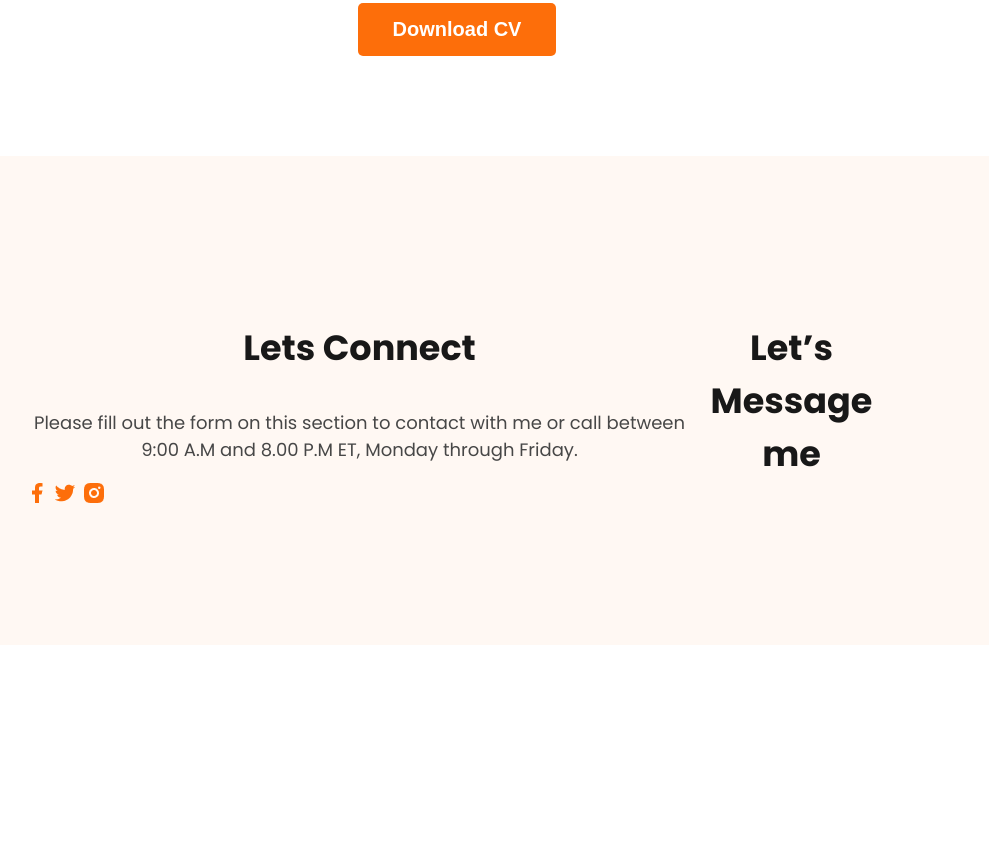
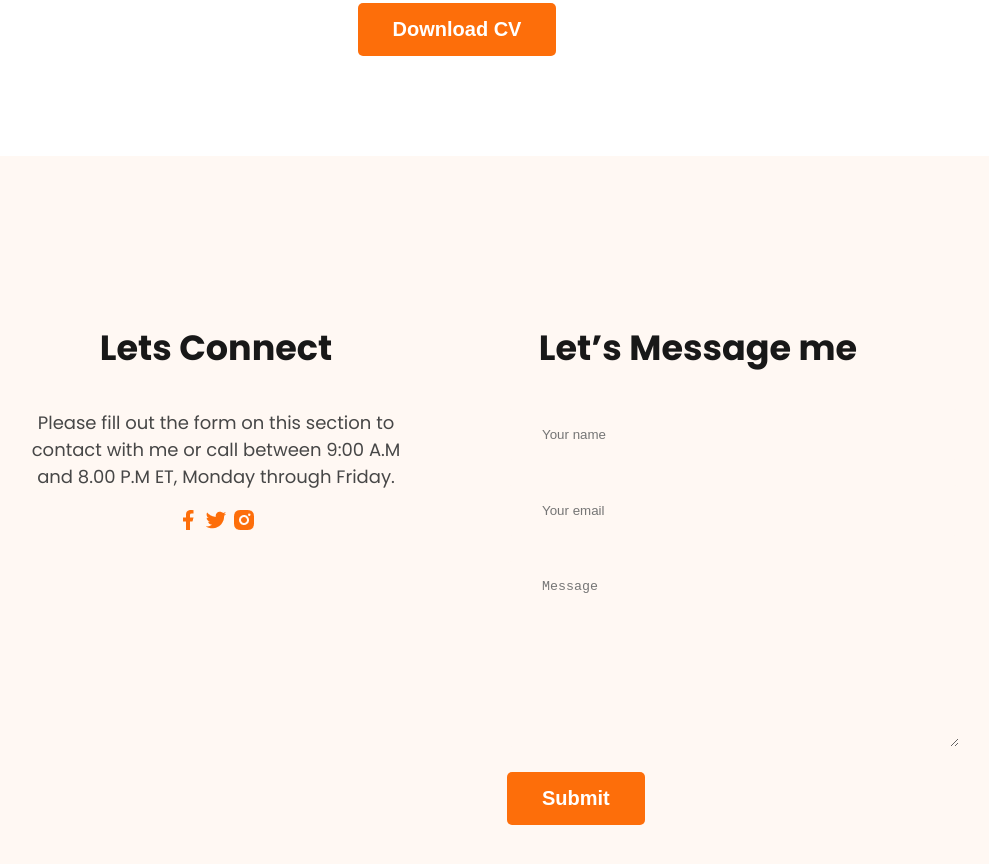
Before and after one commit to jonaidsharif/Portfolio-Site---JBS, a plain HTML site: page index.html in a window 1280 px wide. Shown: the part 3216-4080 px from the top of the page, without its empty margins (183-1172 px from the left). Before the commit the page ends 3869 px from the top, so only its background shows below. Drawn offline with Linux system fonts and the light colour scheme.

Commit message:
Ahaaa, FINALLY DONE MY PRACTICE PROJCT

```diff
--- a/index.html
+++ b/index.html
@@ -150,6 +150,12 @@
         </div>
         <div class="footer-column">
             <h3 class="section-title">Let’s Message me</h3>
+            <form action="" class="contact">
+                <input type="text" placeholder="Your name">
+                <input type="email" name="" placeholder="Your email" id="">
+                <textarea placeholder="Message" name="" id="" cols="30" rows="10"></textarea>
+                <input class="btn-primary" type="submit" value="Submit">
+            </form>
         </div>
     </footer>
 </body>
--- a/styles/portfolio.css
+++ b/styles/portfolio.css
@@ -183,6 +183,30 @@ main{
 footer {
     display: flex;
     background: #FFF8F3;
+    gap: 100px;
     margin-top: 100px;
     padding: 130px 200px;
 }
+
+.footer-column{
+    width: 50%;
+}
+
+.social-links{
+    text-align: center;
+}
+
+.social-links a{
+     margin-right: 25px;
+}
+
+.contact input[type="text"], input[type="email"], textarea{
+    display: block;
+    margin-bottom: 25px;
+    padding: 18px 35px;
+    color: #c7e179;
+    border-radius: 5px;
+    background: #FFF8F3;
+    border: 0;
+    width: 100%;
+}
```
